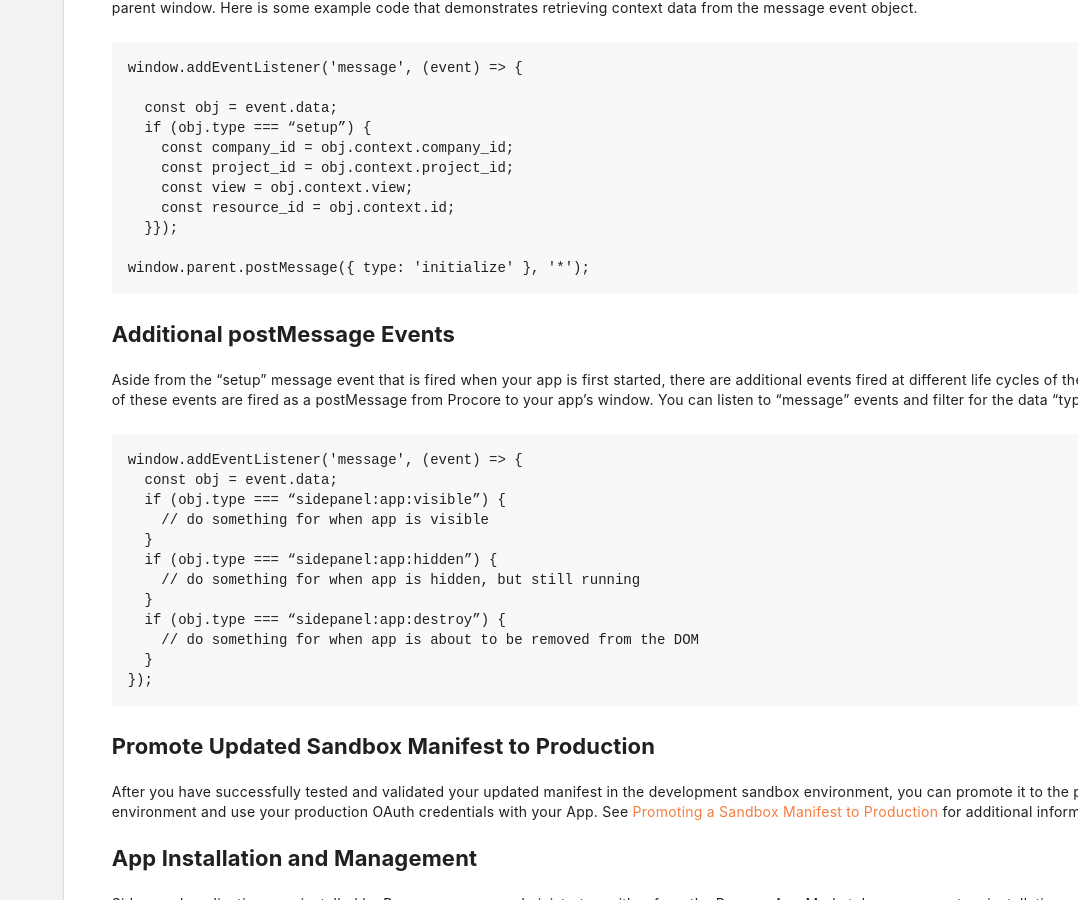
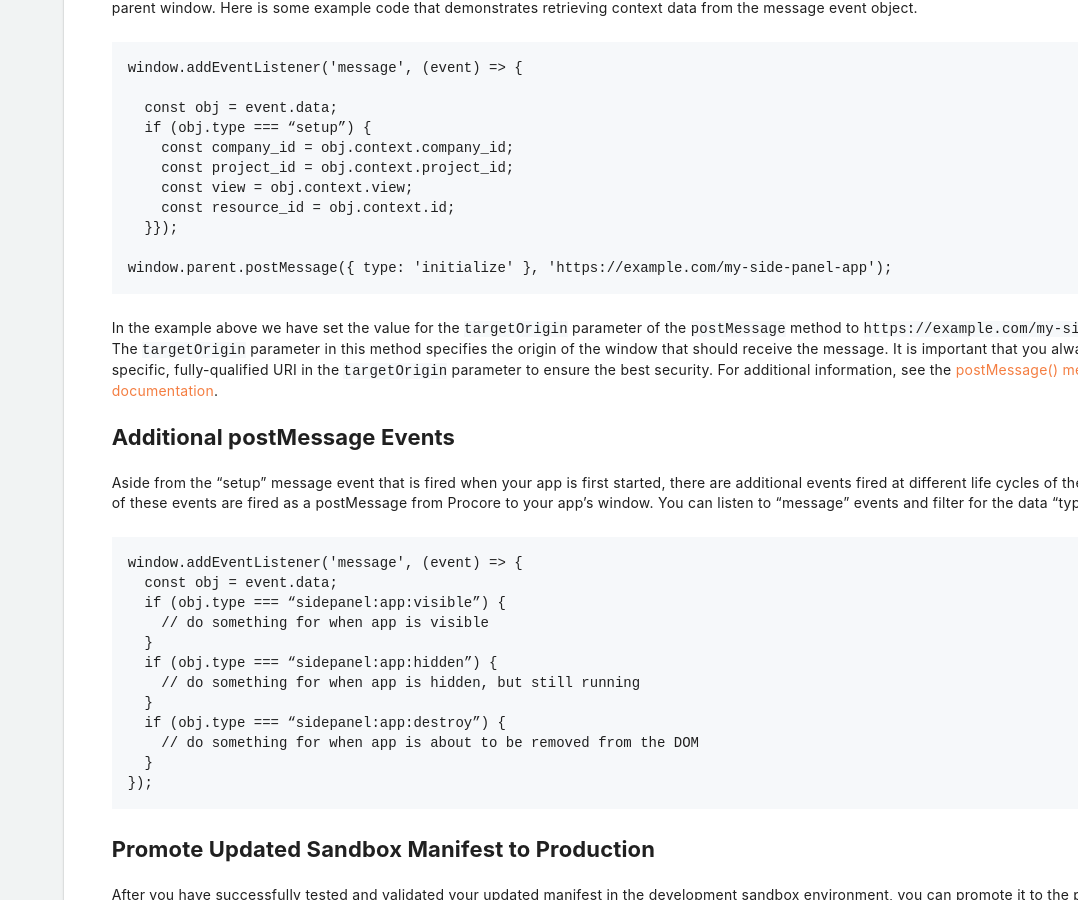
Before and after one commit to procore/documentation, a Jekyll site: the page built from building_applications/building_side_panel_apps.md, in a window 1280 px wide and 900 px high, scrolled down 4531 px. Shown: the whole window, without its empty margins (202-1280 px from the left). Built offline with Jekyll 4.4.1, drawn with Linux system fonts in a browser that asks for light colours; comment, search, counter and statistics services are not loaded.

Commit message:
DOCS-738 Update postMessage method example code (#196)
* Updating postMessage example code

* adding security note

* small wording change

````diff
--- a/building_applications/building_side_panel_apps.md
+++ b/building_applications/building_side_panel_apps.md
@@ -141,8 +141,13 @@ window.addEventListener('message', (event) => {
     const resource_id = obj.context.id;
   }});
 
-window.parent.postMessage({ type: 'initialize' }, '*');
+window.parent.postMessage({ type: 'initialize' }, 'https://example.com/my-side-panel-app');
 ```
+
+In the example above we have set the value for the `targetOrigin` parameter of the `postMessage` method to `https://example.com/my-side-panel-app`.
+The `targetOrigin` parameter in this method specifies the origin of the window that should receive the message.
+It is important that you always provide a specific, fully-qualified URI in the `targetOrigin` parameter to ensure the best security.
+For additional information, see the [postMessage() method documentation](https://developer.mozilla.org/en-US/docs/Web/API/Window/postMessage).
 
 ## Additional postMessage Events
 
````
